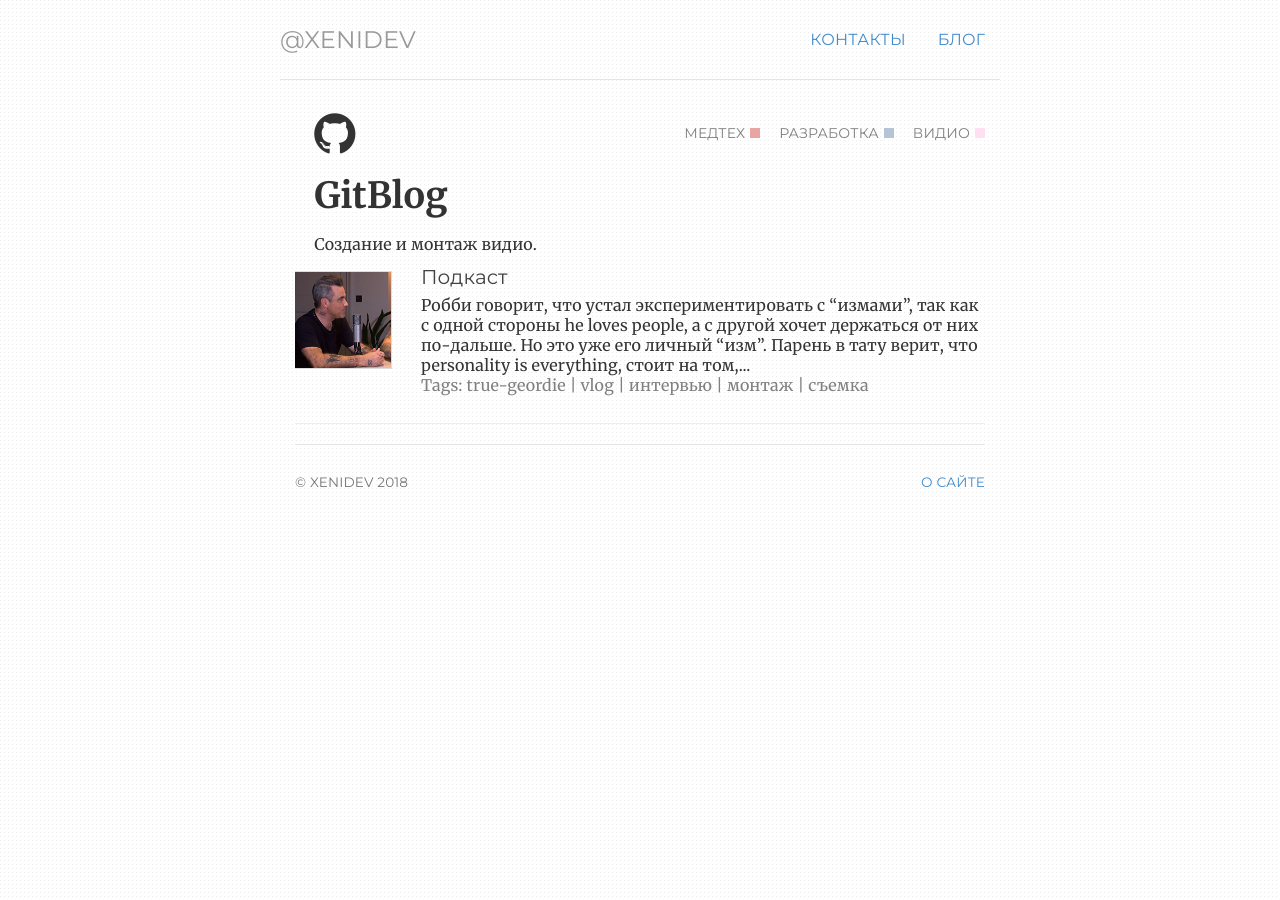
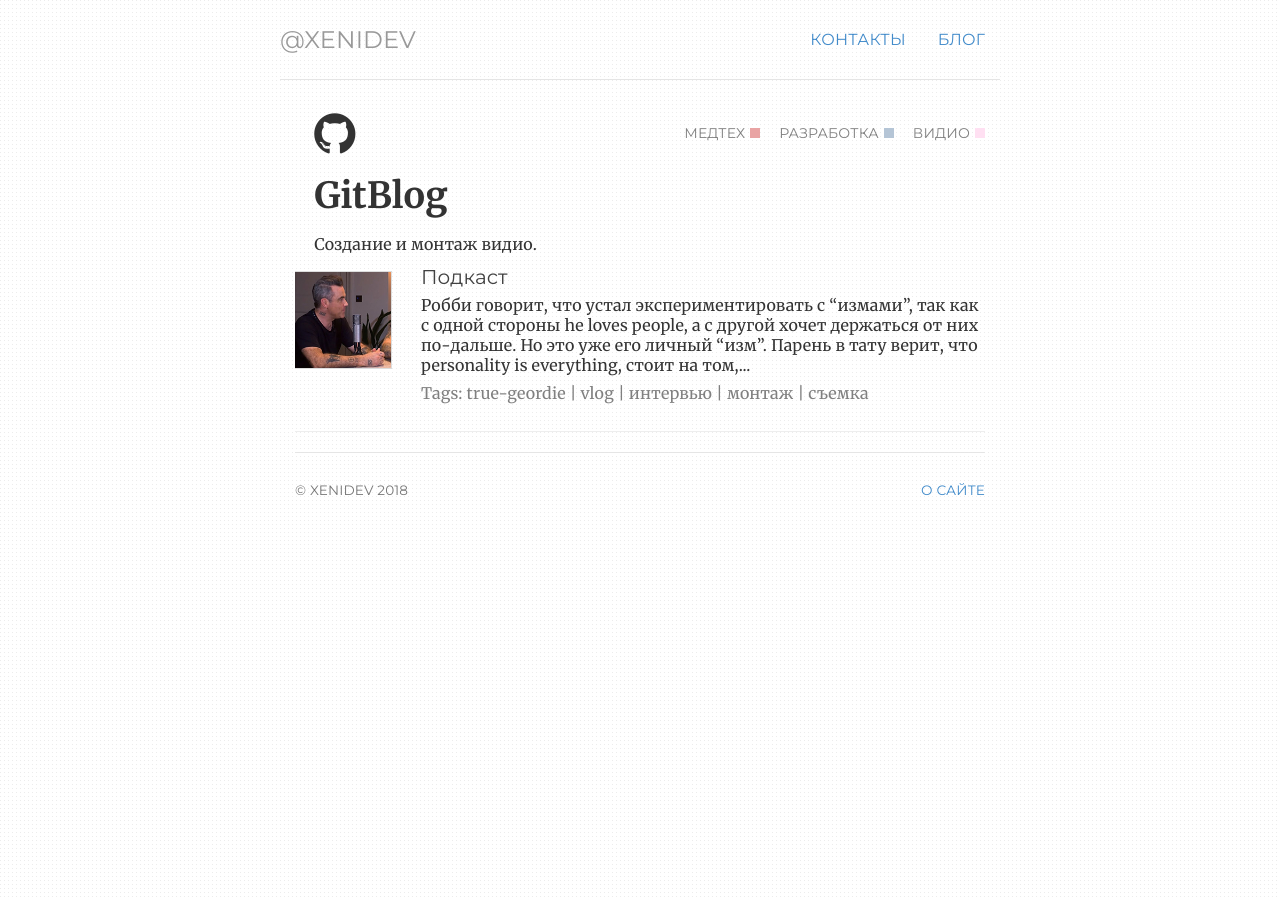
Before and after one commit to ValeraS/xenidev.github.io, a Jekyll site: the page built from notes/video.html, in a window 1280 px wide. Built offline with Jekyll 4.4.1, drawn with Linux system fonts in a browser that asks for light colours.

Commit message:
Update style.css

```diff
--- a/css/style.css
+++ b/css/style.css
@@ -379,6 +379,7 @@ span.label-category {
 
 .label-tag {
   color: rgb(128, 128, 128);
+      margin: .5em 0;
 }
 
 
```
